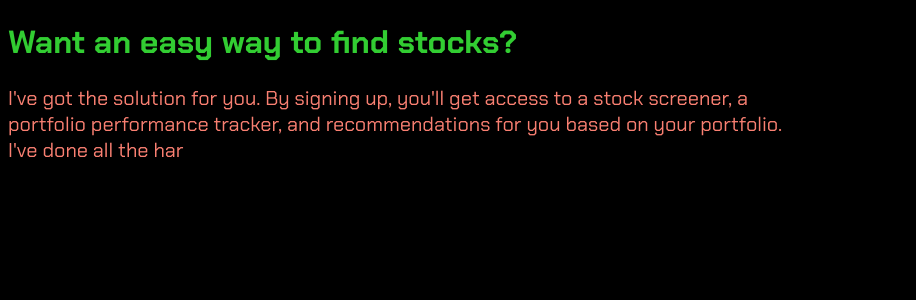
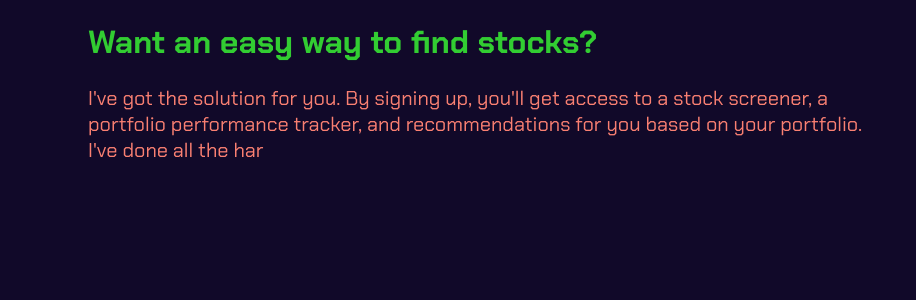
Before and after one commit to squilliam34/full-stack-stock-screener, a React (Vite) app in the folder frontend/: page / in a window 1280 px wide. Shown: the top 300 px of the page, without its empty margins (0-916 px from the left). Built offline with nearby package versions, Linux system fonts and the light colour scheme.

Commit message:
styling for typing

```diff
--- a/frontend/src/css/styles.css
+++ b/frontend/src/css/styles.css
@@ -1,9 +1,10 @@
 body {
     font-family: "Chakra Petch";
-    background-color: rgb(0, 0, 0);
+    background-color: rgb(17, 9, 41);
 }
 
 .section {
+    margin-left: 5rem;
     width: 50rem;
 }
 
```
